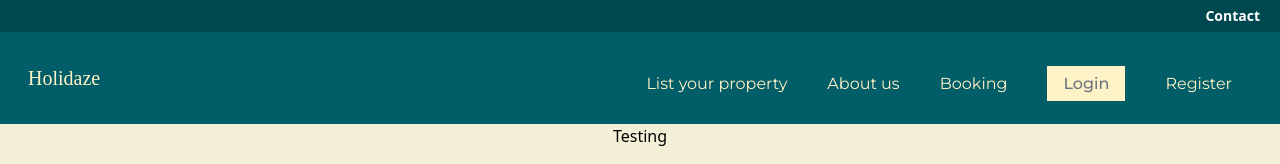
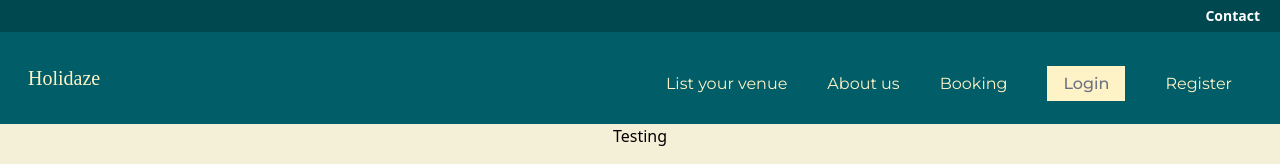
Before and after one commit to oddvarzk/Holidaze, a React (Vite) app: page / in a window 1280 px wide. Shown: the top 164 px of the page. Built offline with nearby package versions, Linux system fonts and the light colour scheme; a web font is replaced by a local one.

Commit message:
nav names refined

```diff
--- a/src/components/Nav/index.tsx
+++ b/src/components/Nav/index.tsx
@@ -29,8 +29,8 @@ export function Nav() {
         } md:flex`}
       >
         <li className="hover:underline">
-          <Link to="/contact" onClick={() => setIsOpen(false)}>
-            List your property
+          <Link to="/createVenue" onClick={() => setIsOpen(false)}>
+            List your venue
           </Link>
         </li>
         <li className="hover:underline">
```
